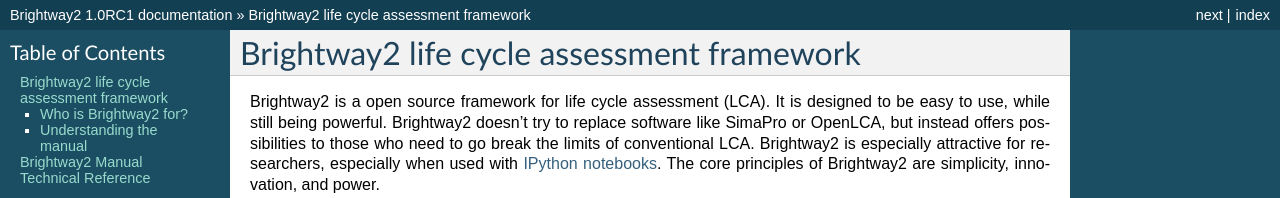
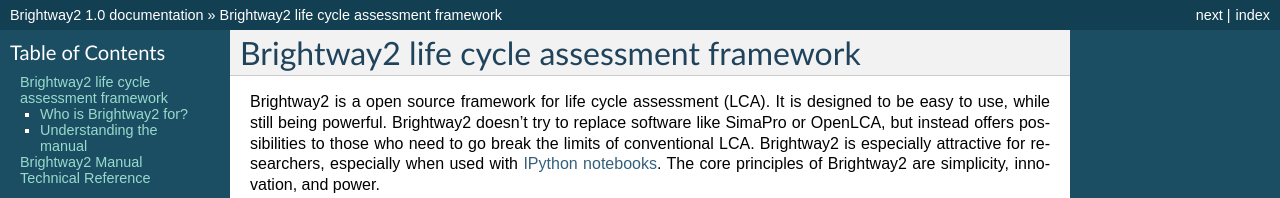
Before and after one commit to brightway-lca/brightway2, a Sphinx documentation site: the page built from docs/index.rst, in a window 1280 px wide and 900 px high. Shown: the top 198 px of the window. Built offline with Sphinx 7.4.7, drawn with Linux system fonts in a browser that asks for light colours; some of the changed text lies outside the part shown.

Commit message:
Update version number

```diff
--- a/docs/conf.py
+++ b/docs/conf.py
@@ -18,7 +18,7 @@
 # The short X.Y version.
 version = '1.0'
 # The full version, including alpha/beta/rc tags.
-release = '1.0RC1'
+release = '1.0'
 
 # If extensions (or modules to document with autodoc) are in another directory,
 # add these directories to sys.path here. If the directory is relative to the
```
